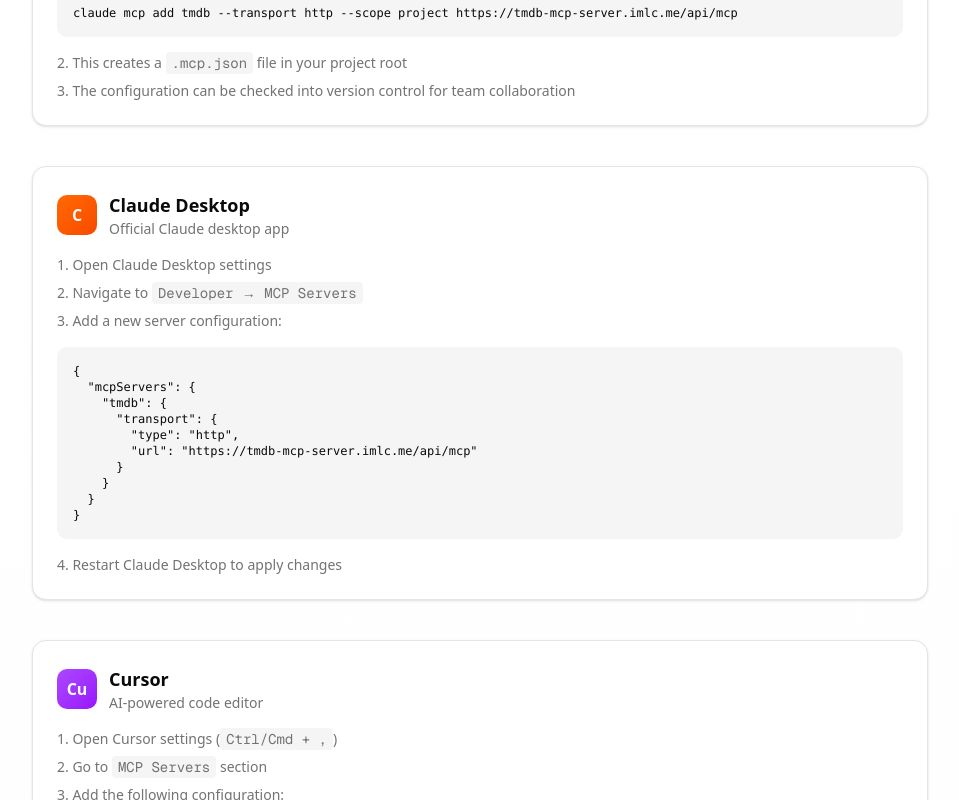
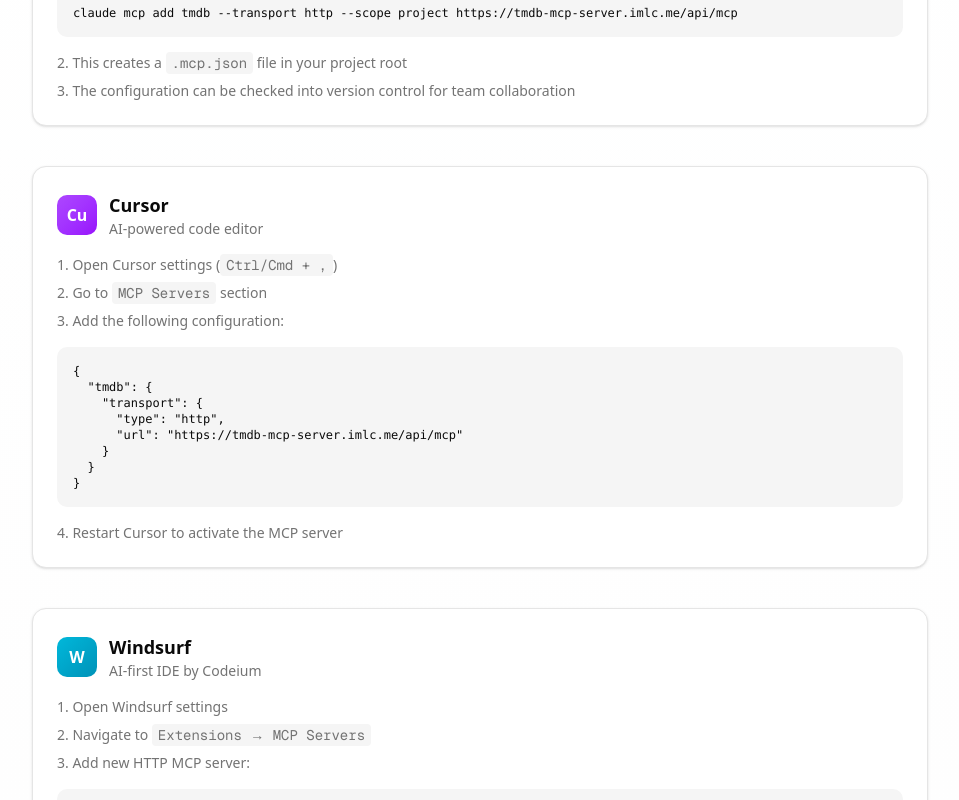
Before and after one commit to lawrenceching/tmdb-mcp-server, a Next.js app: page / in a window 1280 px wide. Shown: the part 653-1453 px from the top of the page, without its empty margins (160-1119 px from the left). Built offline with nearby package versions, Linux system fonts and the light colour scheme.

Commit message:
refactor(page): remove Claude Desktop section from Home component
- Deleted the Claude Desktop section from the Home component to streamline the layout and focus on essential content.
- This change enhances the overall user experience by reducing clutter and improving navigation.

```diff
--- a/app/page.tsx
+++ b/app/page.tsx
@@ -77,43 +77,6 @@
               <ol className="list-decimal list-inside space-y-2 text-sm text-muted-foreground" start={2}>
                 <li>This creates a <span className="font-mono rounded bg-muted px-1.5 py-0.5">.mcp.json</span> file in your project root</li>
                 <li>The configuration can be checked into version control for team collaboration</li>
-              </ol>
-            </div>
-          </div>
-
-          {/* Claude Desktop */}
-          <div id="claude-desktop" className="mb-10 scroll-mt-8 rounded-xl border border-border bg-card p-6 shadow-sm">
-            <div className="mb-4 flex items-center gap-3">
-              <div className="flex h-10 w-10 items-center justify-center rounded-lg bg-gradient-to-br from-orange-500 to-orange-600 text-white font-bold">
-                C
-              </div>
-              <div>
-                <h4 className="text-lg font-semibold">Claude Desktop</h4>
-                <p className="text-sm text-muted-foreground">Official Claude desktop app</p>
-              </div>
-            </div>
-            <div className="space-y-4">
-              <ol className="list-decimal list-inside space-y-2 text-sm text-muted-foreground">
-                <li>Open Claude Desktop settings</li>
-                <li>Navigate to <span className="font-mono rounded bg-muted px-1.5 py-0.5">Developer → MCP Servers</span></li>
-                <li>Add a new server configuration:</li>
-              </ol>
-              <div className="mt-4 rounded-lg bg-muted p-4">
-                <pre className="overflow-x-auto text-xs">
-                  <code>{`{
-  "mcpServers": {
-    "tmdb": {
-      "transport": {
-        "type": "http",
-        "url": "https://tmdb-mcp-server.imlc.me/api/mcp"
-      }
-    }
-  }
-}`}</code>
-                </pre>
-              </div>
-              <ol className="list-decimal list-inside space-y-2 text-sm text-muted-foreground" start={4}>
-                <li>Restart Claude Desktop to apply changes</li>
               </ol>
             </div>
           </div>
```
